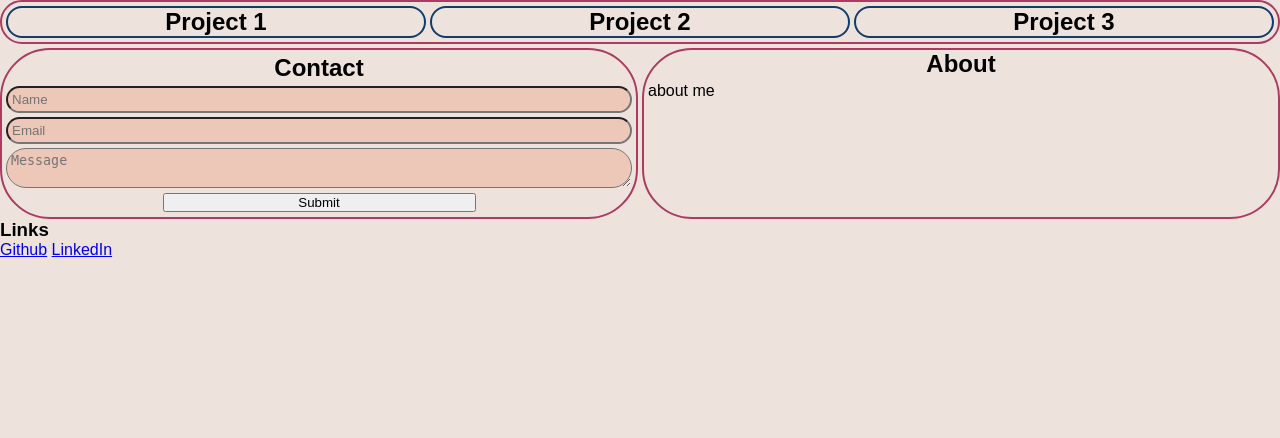
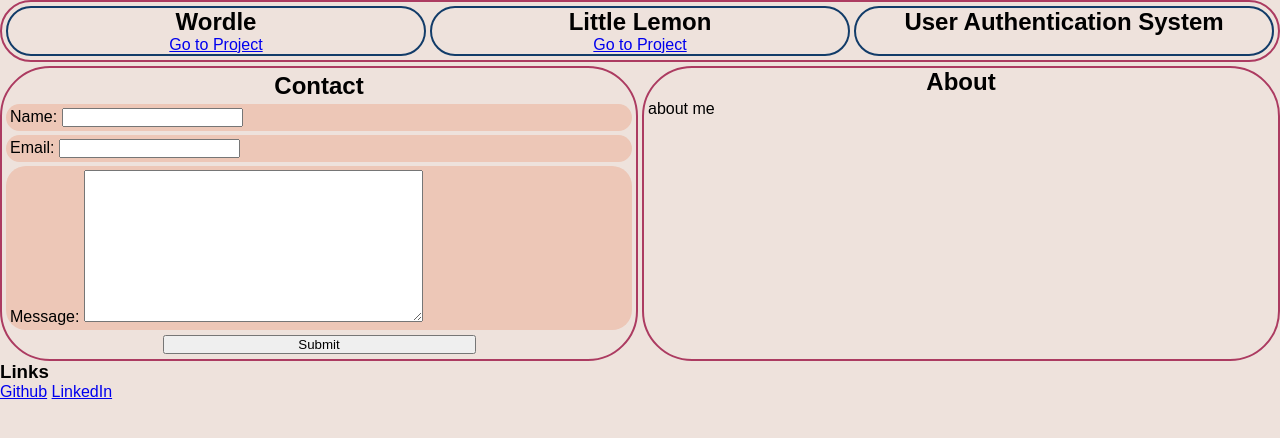
Before and after one commit to sarcastic-pig/Portfolio, a Django app: page / in a window 1280 px wide. Shown: the part 37-475 px from the top of the page. Run offline with Django 5.2, Linux system fonts and the light colour scheme.

Commit message:
updated contact form

```diff
--- /dev/null
+++ b/portfolio_website/homepage/forms.py
@@ -0,0 +1,6 @@
+from django import forms
+
+class ContactForm(forms.Form):
+    name = forms.CharField(max_length=100, required=True)
+    email = forms.EmailField(required=True)
+    message = forms.CharField(widget=forms.Textarea, required=True)
--- a/portfolio_website/homepage/urls.py
+++ b/portfolio_website/homepage/urls.py
@@ -3,5 +3,7 @@ from django.urls import path, include
 from . import views
 
 urlpatterns = [
-    path('', views.home, name="home")
+    path('', views.home, name="home"),
+    path('thanks/', views.thanks, name='success'),
+
 ]
--- a/portfolio_website/homepage/views.py
+++ b/portfolio_website/homepage/views.py
@@ -1,5 +1,23 @@
-from django.shortcuts import render
-
+from django.shortcuts import render, redirect
+from .forms import ContactForm
+from django.http import HttpResponse
+from django.core.mail import send_mail
 # Create your views here.
 def home(request):
-    return render(request, "homepage/index.html" )
+    if request.method == "POST":
+        form = ContactForm(request.POST)
+        if form.is_valid():
+            subject = form.cleaned_data['name']
+            from_email = form.cleaned_data['email']
+            message = form.cleaned_data['message']
+
+            send_mail(subject, message, from_email, ["hablequentin@gmail.com"])
+            return redirect('thanks/')
+    else:
+        form = ContactForm()
+
+    return render(request, "homepage/index.html",  {"form":form} )
+
+
+def thanks(request):
+    return HttpResponse("Success!")
--- a/portfolio_website/portfolio_website/settings.py
+++ b/portfolio_website/portfolio_website/settings.py
@@ -38,6 +38,7 @@ INSTALLED_APPS = [
     'django.contrib.sessions',
     'django.contrib.messages',
     'django.contrib.staticfiles',
+
 ]
 
 MIDDLEWARE = [
@@ -123,3 +124,5 @@ STATICFILES_DIRS = [BASE_DIR/'static']
 # https://docs.djangoproject.com/en/5.0/ref/settings/#default-auto-field
 
 DEFAULT_AUTO_FIELD = 'django.db.models.BigAutoField'
+
+EMAIL_BACKEND = "django.core.mail.backends.console.EmailBackend"
--- a/portfolio_website/static/css/styles.css
+++ b/portfolio_website/static/css/styles.css
@@ -28,7 +28,7 @@ body {
 }
 
 .projects {
-    flex: auto;
+    flex: 10%;
     max-width: 33%;
     padding: 0 4px;
     text-align: center;
--- a/portfolio_website/templates/homepage/index.html
+++ b/portfolio_website/templates/homepage/index.html
@@ -12,18 +12,32 @@
         </header>
         <main class="main-container">
             <section class="project-container">
-                <h2 class="projects">Project 1</h2>
-                <h2 class="projects">Project 2</h2>
-                <h2 class="projects">Project 3</h2>
+                <div class="projects">
+                    <h2>Wordle</h2>
+                    <a href="https://github.com/sarcastic-pig/wordleclone">Go to Project</a>
+                </div>
+                <div class="projects">
+                    <h2>Little Lemon</h2>
+                    <a href="https://github.com/sarcastic-pig/LittleLemon/">Go to Project</a>
+                </div>
+                <div class="projects">
+                    <h2>User Authentication System</h2>
+                </div>
+
             </section>
             <section class="contact-container">
-                <form class="form-container">
+                <form action="" method="post" class="form-container">
                     <div class="form-title">
                         <h2>Contact</h2>
                     </div>
-                    <input type="text" name="name" placeholder='Name' class="contact-inputs" required>
-                    <input type="email" name="email" placeholder='Email' class="contact-inputs" required>
-                    <textarea name="message" placeholder="Message" class="contact-inputs" required></textarea>
+
+                        {% csrf_token %}
+                        {% for field in form %}
+                        <div class="contact-inputs">
+                            {{ field.errors }}
+                            {{ field.label_tag }} {{ field }}
+                        </div>
+                        {% endfor %}
                     <button type="submit" class="submit-button">Submit</button>
                 </form>
             </section>
```
